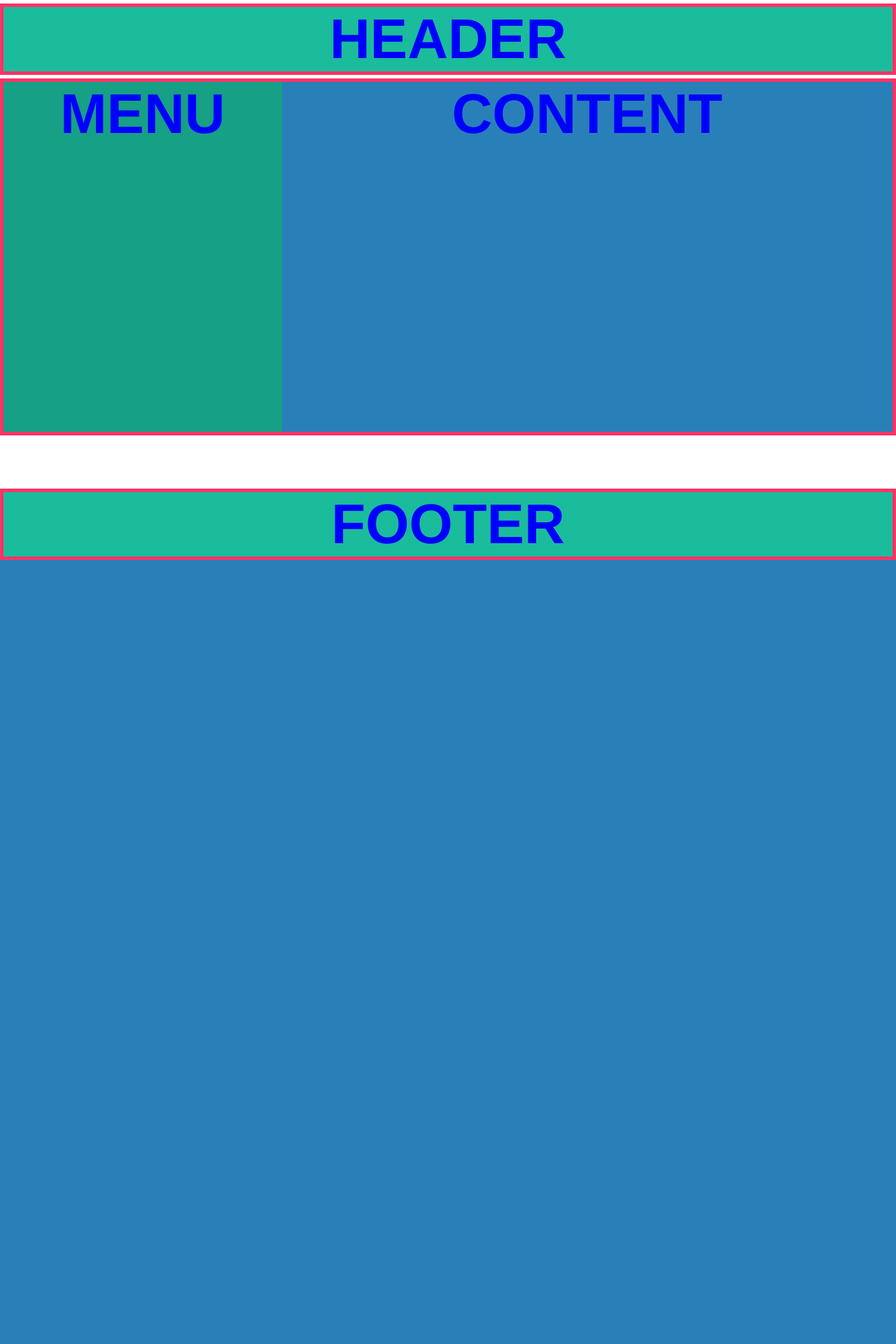
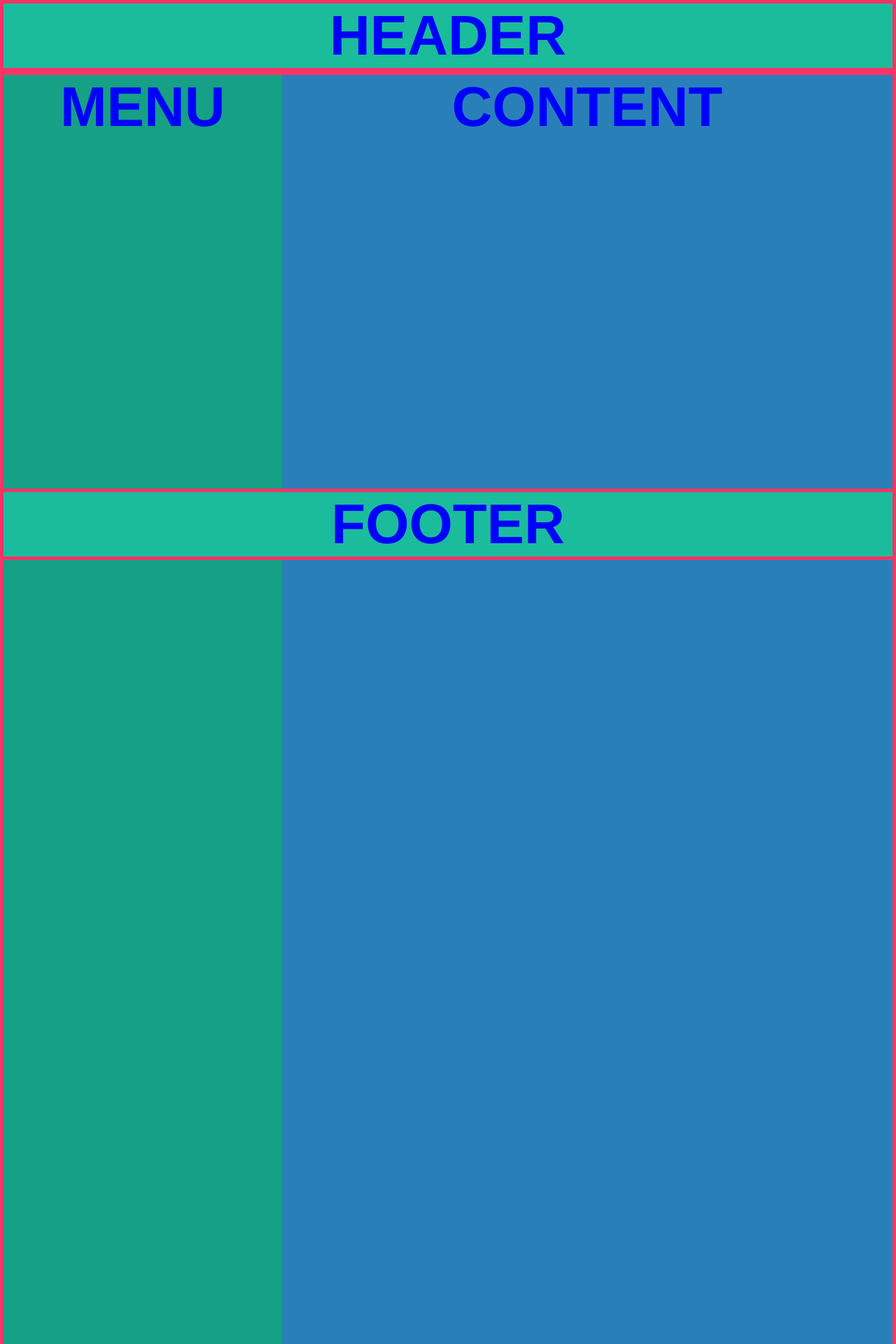
Before and after one commit to RDanov/MyHomeWork, a PHP site: page / in a window 1280 px wide. Shown: the top 1920 px of the page at 70% size. Before the commit the page ends 800 px from the top, so only its background shows below. Run offline with PHP 8.4, Linux system fonts and the light colour scheme.

Commit message:
container height fixed, optimized fonts in task2

```diff
--- a/WD_PS1/Task2/css/style.css
+++ b/WD_PS1/Task2/css/style.css
@@ -7,55 +7,52 @@ body {
 }
 
 .header {
-    overflow: hidden;
-    margin: 5px 0 0 0;
     border: 5px solid #ff3366;
     background-color: #1abc9c;
     font-size: 5rem;
     color: blue;
     font-weight: bold;
-    font-family: Helvetica;
+    font-family: Helvetica, sans-serif;
     text-align: center;
 }
 
 .content {
     display: flex;
-    overflow: hidden;
-    margin: 5px 0 0 0;
     border: 5px solid #ff3366;
+    height: 3000px;
 }
 
 .content .column {
+    align-items: stretch;
+    align-content: stretch;
     font-size: 5rem;
     color: blue;
     font-weight: bold;
-    font-family: Helvetica;
+    font-family: Helvetica, sans-serif;
     text-align: center;
 }
 
 .content .column:first-of-type {
     background-color: #16a085;
     flex-grow: 1;
-    height: 500px;
+
 }
 
 .content .column:last-of-type {
     background-color: #2980b9;
     flex-grow: 3;
-    height: inherit;
+
 }
 
 .footer {
     position: fixed;
     bottom: 0;
     width: 100%;
-    overflow: hidden;
-    margin: 5px 0 0 0;
     border: 5px solid #ff3366;
     background-color: #1abc9c;
     font-size: 5rem;
     color: blue;
     font-weight: bold;
-    font-family: Helvetica;
+    font-family: Helvetica, sans-serif;
     text-align: center;
 }
```
